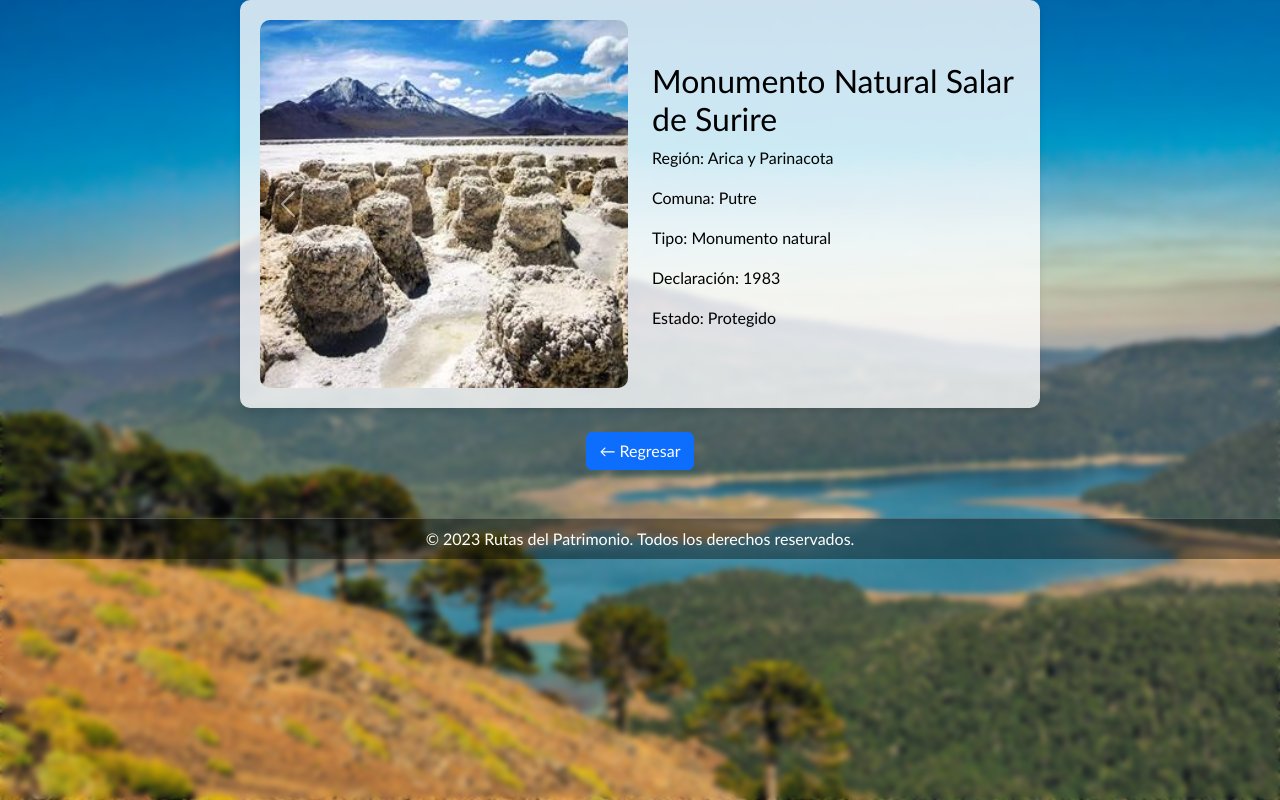
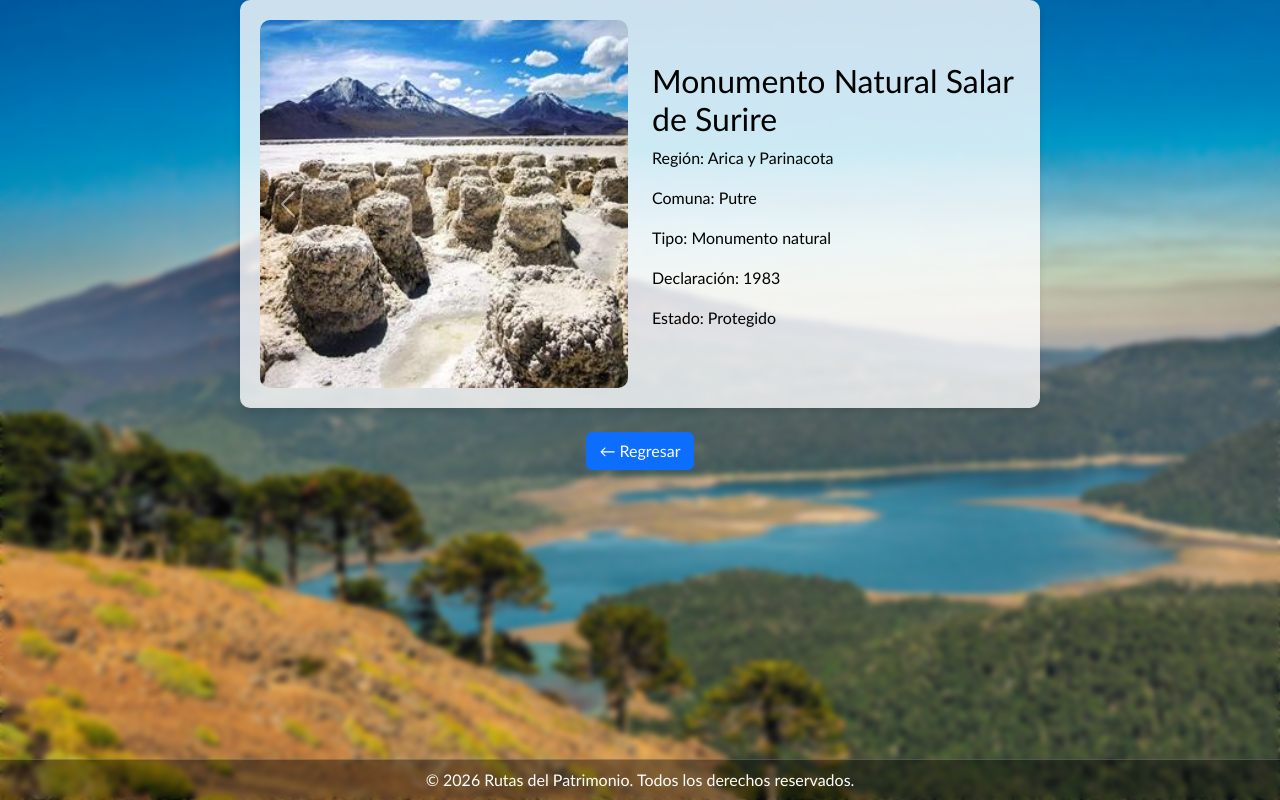
Before and after one commit to Romii-O/Evaluacion_Rutas_Del_Patrimonio, a plain HTML site: page html/salar-description.html in a window 1280 px wide. Drawn offline with nearby package versions, Linux system fonts and the light colour scheme.

Commit message:
ajuste de footer

```diff
--- a/html/salar-description.html
+++ b/html/salar-description.html
@@ -49,8 +49,8 @@
         <a href="../html/patrimonio-natural.html" class="btn btn-primary">← Regresar</a>
     </div>
 </nav>
-<footer class="text-center py-2 mt-5" style="background-color: rgba(0, 0, 0, 0.4); color: white; border-top: 1px solid rgba(255, 255, 255, 0.2);">
-    <p class="mb-0">&copy; 2023 Rutas del Patrimonio. Todos los derechos reservados.</p>
+<footer style="position: absolute; bottom: 0; left: 0; width: 100%; background-color: rgba(0, 0, 0, 0.4); color: white; border-top: 1px solid rgba(255, 255, 255, 0.2);" class="text-center py-2">
+    <p class="mb-0">&copy; 2026 Rutas del Patrimonio. Todos los derechos reservados.</p>
 </footer>
 </body>
 <script src="https://cdn.jsdelivr.net/npm/bootstrap@5.3.8/dist/js/bootstrap.bundle.min.js" integrity="sha384-FKyoEForCGlyvwx9Hj09JcYn3nv7wiPVlz7YYwJrWVcXK/BmnVDxM+D2scQbITxI" crossorigin="anonymous"></script>
```
Also changed, not shown: html/Rapanui-description.html (+2 -2 lines), html/capillas-description.html (+1 -1 lines), html/formulario.html (+1 -1 lines), html/laportada-description.html (+2 -2 lines), html/minera-description.html (+2 -2 lines), html/salitrera-description.html (+2 -2 lines), index.html (+1 -1 lines).
